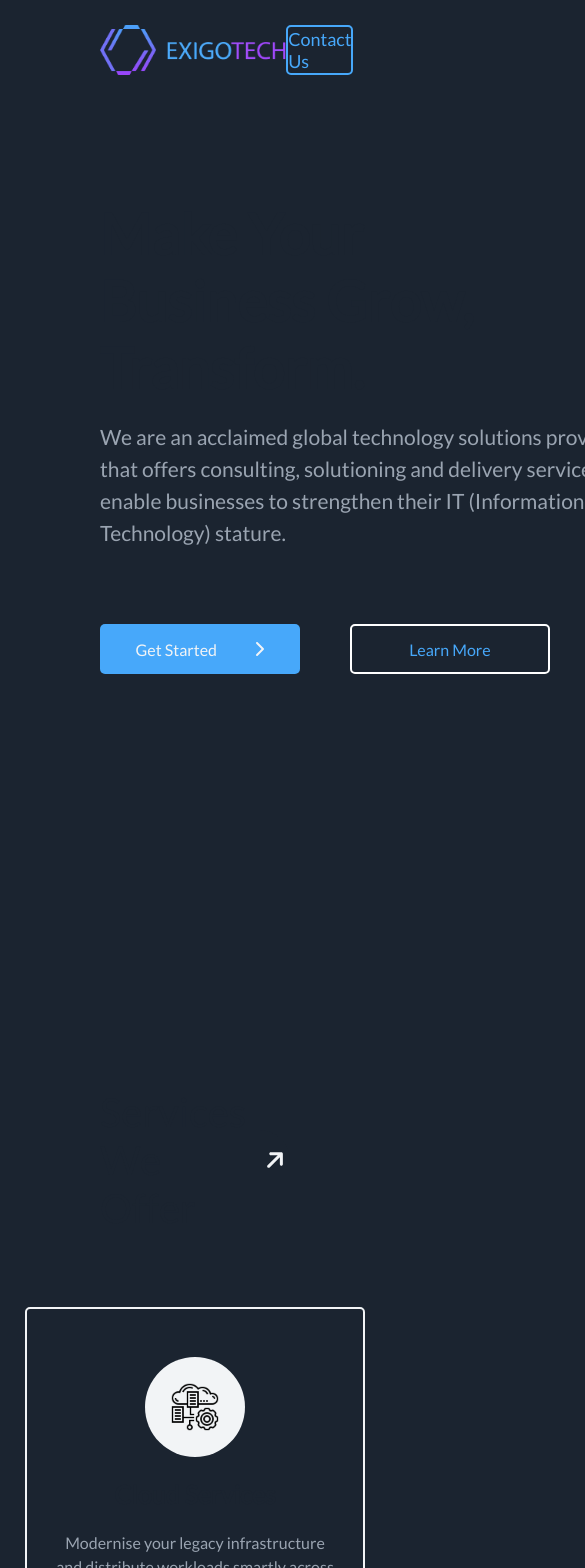
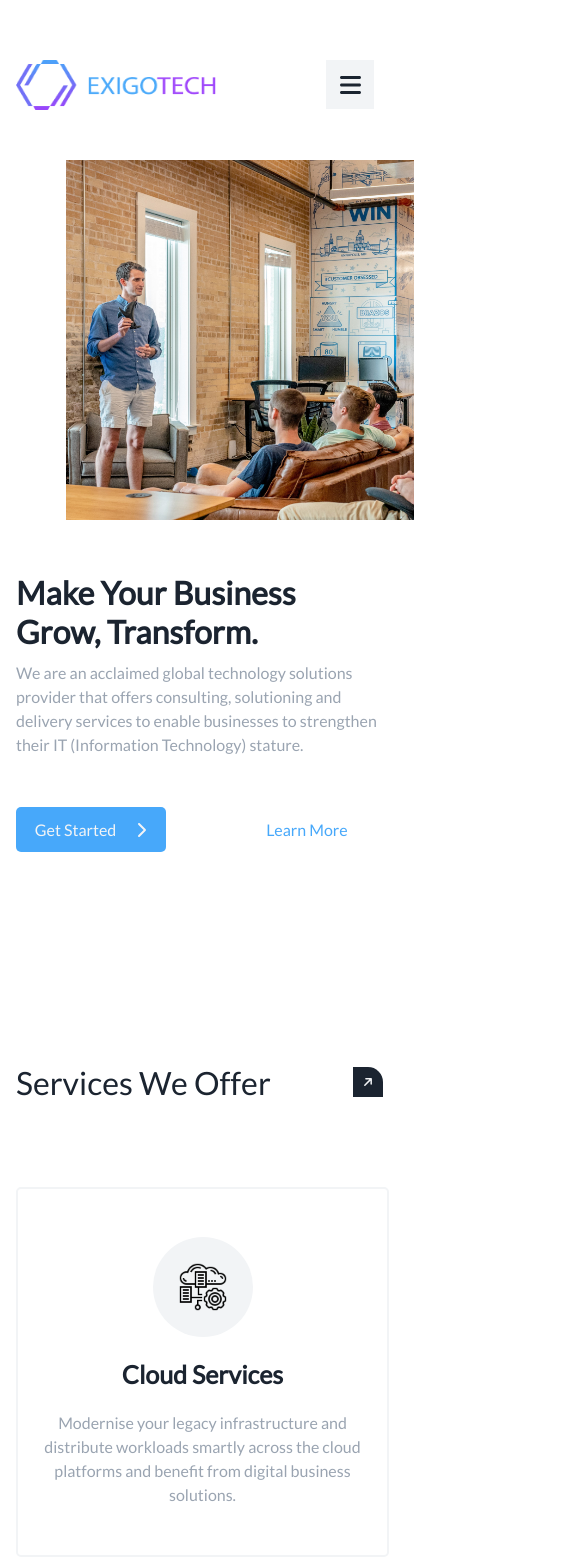
Before and after one commit to Dhruvil-P/Exigotech-Site, a React (Vite) app: page / in a window 390 px wide. Shown: the top 1568 px of the page, 585 px wide, since content can reach past the window. Built offline with nearby package versions, Linux system fonts and the light colour scheme.

Commit message:
Made Responsive

```diff
--- a/src/App.css
+++ b/src/App.css
@@ -44,6 +44,27 @@ body{
     display: flex;
     justify-content: space-between;
     align-items: center;
+}
+
+.menu{
+    position: fixed;
+    top: 60px;
+    right: 16px;
+    width: 48px;
+    height: 49px;
+    background-color: var(--white);
+    color: var(--black);
+    display: grid;
+    place-content: center;
+    font-size: 24px;
+    z-index: 1000;
+    display: none;
+    transition: 0.3s;
+}
+
+.menu:hover{
+    background-color: var(--grey);
+    color: var(--white);
 }
 
 /*  */
@@ -182,7 +203,7 @@ body{
 /*  */
 
 .services{
-    margin: 200px 00px 100px 0px;
+    margin: 200px 0px 100px 0px;
 }
 
 .serviceTitleMain{
@@ -339,7 +360,7 @@ body{
 }
 
 .caseStudy:nth-child(1) .csTitle{
-    margin: 15px 15px 10px 15px;
+    margin: 15px 15px 5px 15px;
     font-size: 20px;
     font-weight: medium;
     color: var(--white);
@@ -763,12 +784,177 @@ hr{
 /* Responsive CSS */
 /*  */
 
-@media screen and (max-width: 414px){
-    body{
-        background-color: var(--black);
+@media screen and (max-width: 415px){
+    html{
+        overflow-x: hidden;
     }
 
-    .navItems{
+    body{
+        width: 414px;
+    }
+
+    /*  */
+    /* Common Components CSS */
+    /*  */
+
+    .menu{
+        display: grid;
+    }
+
+    .moreBtn{
+        transform: scale(0.5);
+    }
+
+    .sectionHeading{
+        margin: 0px 16px;
+    }
+
+    /*  */
+    /* Nav CSS */
+    /*  */
+
+    .nav{
+        margin: 0px 16px;
+    }
+
+    .navLogo{
+        margin-top: 60px;
+    }
+
+    .navItems, .navBtn{
         display: none;
     }
+
+    /*  */
+    /* Hero CSS */
+    /*  */
+
+    .hero{
+        margin: 50px 16px;
+        flex-direction: column-reverse;
+    }
+
+    .heroImg{
+        width: 400px;
+        height: 360px;
+        margin-left: 50px;
+    }
+
+    .heading{
+        width: calc(100% - 16px);
+        font-size: 32px;
+    }
+
+    .subText{
+        width: calc(100% - 16px);
+        font-size: 16px;
+        line-height: 24px;
+        margin-top: 10px;
+    }
+
+    .heroBtn{
+        margin-top: 50px;
+        width: calc(100% - 16px);
+    }
+
+    .startBtn, .learnBtn{
+        width: 150px;
+        height: 45px;
+    }
+
+    /*  */
+    /* Services CSS */
+    /*  */
+
+    .serviceTitleMain, .csTitleMain, .aboutTitleMain{
+        font-size: 32px;
+    }
+
+    .service{
+        margin-left: 16px;
+        width: calc(100% - 16px);
+    }
+
+    /*  */
+    /* Case Studies CSS */
+    /*  */
+
+    .caseStudies{
+        height: 450vh;
+    }
+
+    .csGrid{
+        display: flex;
+        flex-direction: column;
+        justify-content: space-between;
+        margin: 50px 16px;
+        width: calc(100% - 16px);
+        height: 1600px;
+    }
+
+    .caseStudy{
+        width: calc(100% - 16px);
+    }
+
+    .caseStudy:nth-child(1){
+        width: calc(100% - 16px);
+        height: 300px;
+    }
+
+    .csImg, .caseStudy:nth-child(1) .csImg{
+        height: 200px;
+        width: calc(100% - 32px);
+    }
+
+    .caseStudy:nth-child(1) .csTitle{
+        font-size: 17px;
+    }
+
+    .caseStudy:nth-child(1) .csDesc{
+        font-size: 13px;
+        line-height: 20px;
+        height: 10px;
+    }
+
+    /*  */
+    /* About Us CSS */
+    /*  */
+
+    .aboutUs{
+        height: 500vh;
+    }
+
+    .aboutGrid{
+        flex-direction: column-reverse;
+    }
+
+    .aboutDetail{
+        z-index: -1;
+        margin-top: -50px;
+        padding-top: 50px;
+        width: calc(100% - 16px);
+        height: 600px;
+    }
+
+    .aboutDesc{
+        font-size: 16px;
+        line-height: 28px;
+    }
+
+    .offerings{
+        margin: -25px 250px 0px 0px;
+        transform: scale(0.8);
+    }
+
+    .aboutUsImg{
+        height: 390px;
+        margin-left: 16px;
+        width: calc(100% - 32px);
+    }
+
+    /*  */
+    /* Clients CSS */
+    /*  */
+
+
 }
--- a/src/components/Hero/Nav.jsx
+++ b/src/components/Hero/Nav.jsx
@@ -5,6 +5,9 @@ function Nav(){
     return (
         <div className="nav">
             <img className="navLogo" src={logo} alt="Nav Logo" />
+            <div className="menu">
+            <i class="fa-solid fa-bars"></i>
+            </div>
             <div className="navItems">
                 <div className="items">Home</div>
                 <div className="items">Services</div>
--- a/src/data/caseStudy.js
+++ b/src/data/caseStudy.js
@@ -1,4 +1,5 @@
 import CS1 from "../assets/Case Studies/CS1.jpg"
+import CS1_M from "../assets/Case Studies/CS1 M.jpg"
 import CS2 from "../assets/Case Studies/CS2.jpg"
 import CS3 from "../assets/Case Studies/CS3.jpg"
 import CS4 from "../assets/Case Studies/CS4.jpg"
@@ -7,9 +8,9 @@ import CS5 from "../assets/Case Studies/CS5.jpg"
 const caseStudies = [
     {
         key: 1,
-        img: CS1,
+        img: screen.width < 415 ? CS1_M : CS1,
         title: "Apex - Chat App Landing Page",
-        description : "Apex’s main motive is too connect people across the globe. Robust, Secure, and with handful of features, this app makes your connections smooth. Let’s share our thoughts and get to know each other."
+        description : screen.width < 415 ? "Apex’s main motive is too connect people across the globe. Robust, Secure, and with handful of features, this app makes" : "Apex’s main motive is too connect people across the globe. Robust, Secure, and with handful of features, this app makes your connections smooth. Let’s share our thoughts and get to know each other."
     },
     {
         key: 2,
```
Also changed, not shown: src/assets/Case Studies/CS1 M.jpg (added), src/assets/Mobile Design.jpg (added).
